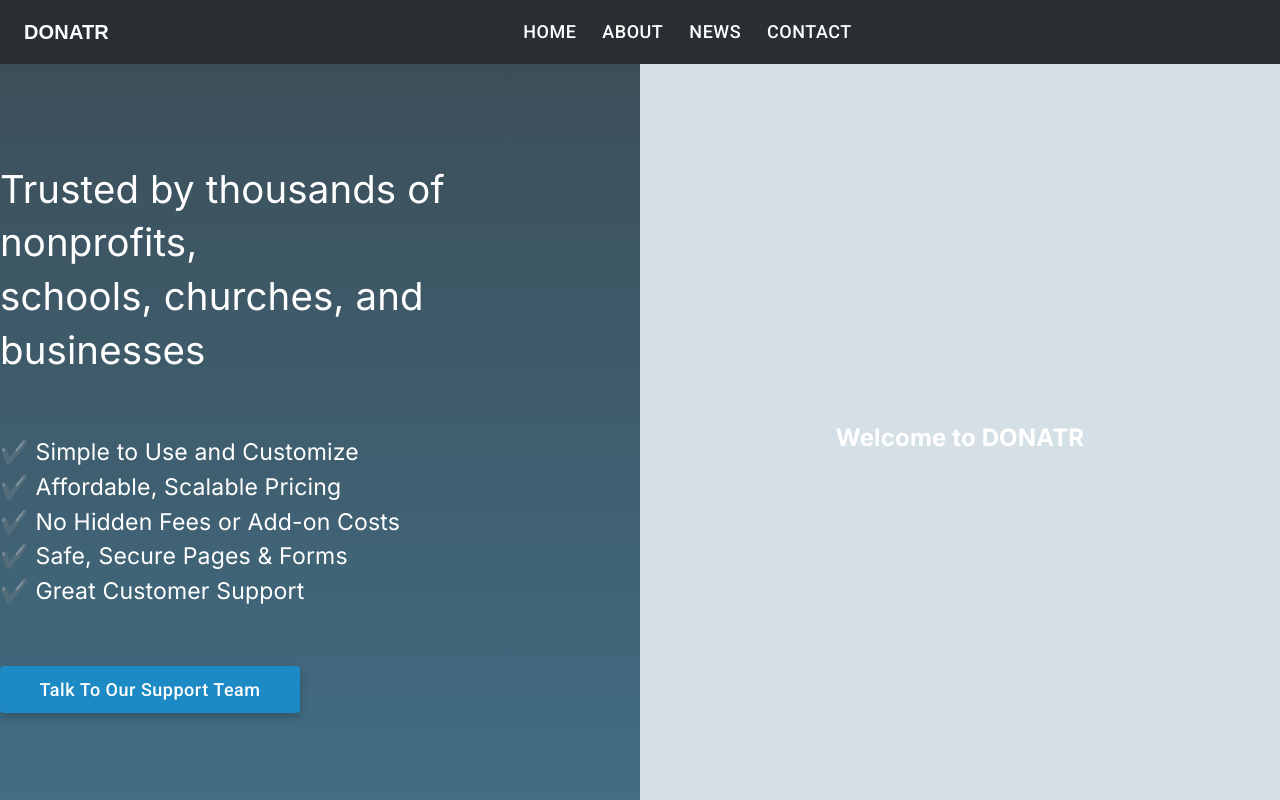
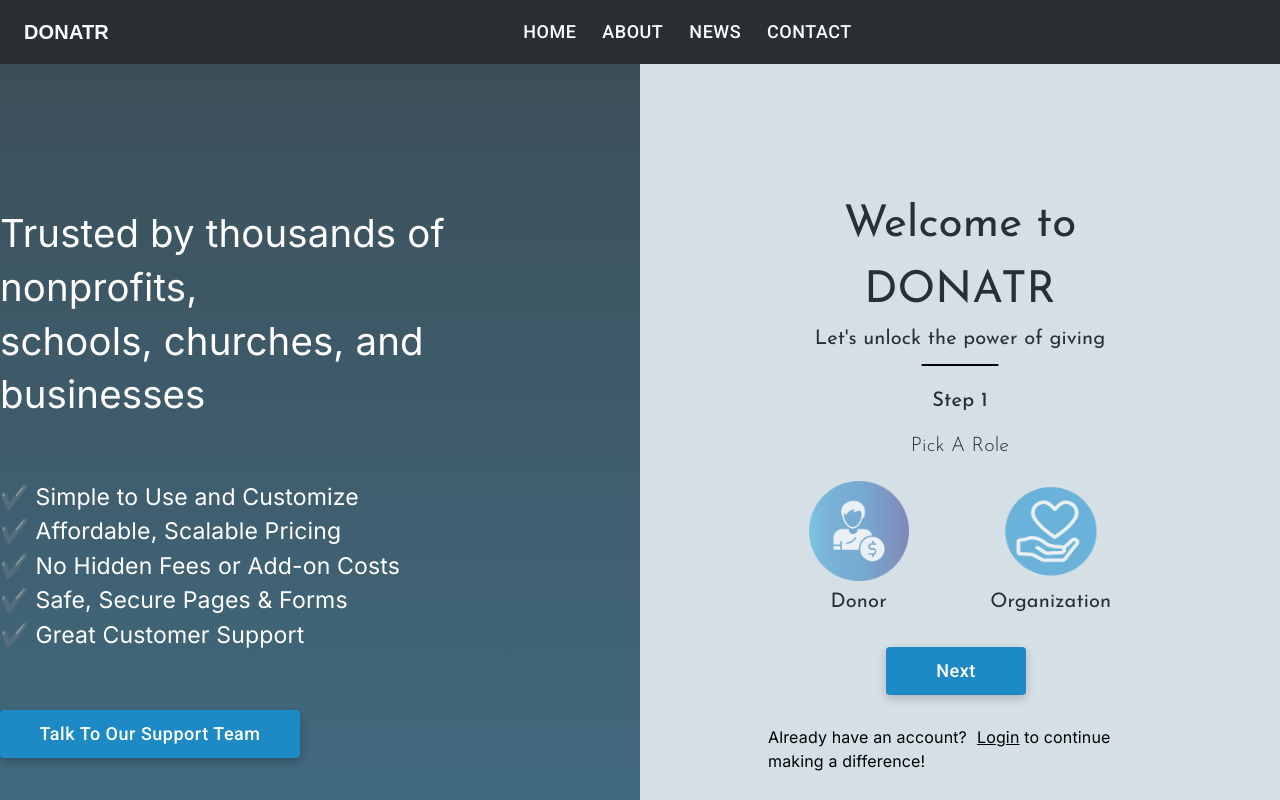
Before and after one commit to ahmedhussein107/DONATR, a React (Vite) app in the folder youth-like-fruits/: page /register in a window 1280 px wide. Shown: the top 800 px of the page. Built offline with nearby package versions, Linux system fonts and the light colour scheme.

Commit message:
add register role buttons

```diff
--- a/youth-like-fruits/src/Components/Footer/Footer.jsx
+++ b/youth-like-fruits/src/Components/Footer/Footer.jsx
@@ -2,7 +2,7 @@ import React from 'react';
 
 function Footer() {
   return (
-    <footer style={{ color: 'white', backgroundColor: '#292F33', width: '100%', height: '100px', display: 'flex', justifyContent: 'space-between', alignItems: 'center', padding: '0 20px' }}>
+    <footer style={{ color: 'white', backgroundColor: '#292F33', width: '100%', height: '70px', display: 'flex', justifyContent: 'space-between', alignItems: 'center', padding: '0 20px' }}>
     <div style={{ color: 'rgba(255, 255, 255, 0.7)' }}>
       <a href="/privacy-policy"
       style=
--- a/youth-like-fruits/src/RegisterPage/Layouts/LeftSide.jsx
+++ b/youth-like-fruits/src/RegisterPage/Layouts/LeftSide.jsx
@@ -8,7 +8,7 @@ function LeftSide() {
     justifyContent: 'center',
     alignItems: 'center',
     width: '50%',
-    minHeight: '93.5vh',
+    minHeight: '80vh',
   };
 
   const contentStyle = {
--- a/youth-like-fruits/src/RegisterPage/Layouts/RightSide.jsx
+++ b/youth-like-fruits/src/RegisterPage/Layouts/RightSide.jsx
@@ -1,18 +1,92 @@
-import React from 'react';
+import React, { useState } from 'react';
+import DonorIcon from '../.././assets/donor_icon.png';
+import OrganizationIcon from '../.././assets/organization_icon.png';
+import { Link } from 'react-router-dom';
 import MyButton from '../../Components/MyButton/MyButton';
-import { Link } from 'react-router-dom';
+
+const options = [
+  { value: 'Donor', imageUrl: DonorIcon, label: 'Donor' },
+  { value: 'Organization', imageUrl: OrganizationIcon, label: 'Organization' },
+];
 
 function RightSide() {
+  const [selectedOption, setSelectedOption] = useState('');
+
+  const handleOptionClick = (optionValue) => {
+    setSelectedOption(optionValue);
+  };
+
   return (
-    <div style={{
-      backgroundColor: '#D5E0E6',
-      display: 'flex',
-      justifyContent: 'center',
-      alignItems: 'center',
-      width: '50%',
-    }}>
-      <div style={{fontFamily: 'Josefin Sans', fontWeight: '400', color: 'black'}}>
-        <h2>Welcome to <b>DONATR</b></h2>
+    <div
+      style={{
+        backgroundColor: '#D5E0E6',
+        display: 'flex',
+        flexDirection: 'column',
+        justifyContent: 'center',
+        alignItems: 'center',
+        width: '50%',
+        padding: '10%',
+      }}
+    >
+      <h2
+        style={{
+          fontSize: '44px',
+          fontFamily: 'Josefin Sans',
+          fontWeight: '400',
+          color: '#292F33',
+          textAlign: 'center',
+        }}
+      >
+        Welcome to <b style={{
+          fontSize: '44px',
+          fontFamily: 'Josefin Sans',
+          fontWeight: '400',
+          color: '#292F33',
+          textAlign: 'center',
+        }}>DONATR</b>
+      </h2>
+      <p style={{ fontSize: '20px', fontFamily: 'Josefin Sans', fontWeight: '400', color: '#292F33' , marginBottom: '10px'}}>
+        Let's unlock the power of giving
+      </p>
+      <svg width="100%" height="2">
+        <line x1="40%" y1="1" x2="60%" y2="1" stroke="#000" strokeWidth="2" />
+      </svg>
+
+      <div style={{ marginTop: '20px', marginBottom: '30px', display: 'flex', flexDirection: 'column', justifyContent: 'space-around', width: '100%', textAlign:'center'}}>
+        <p style={{fontSize: '20px', fontFamily: 'Josefin Sans', fontWeight: '500',color: '#292F33', marginBottom: '15px'}}>Step 1</p>
+        <p style={{fontSize: '20px', fontFamily: 'Josefin Sans', fontWeight: '300',color: '#292F33'}}>Pick A Role</p>
+        <div style={{ marginTop: '20px', marginBottom: '30px', display: 'flex', justifyContent: 'space-around', width: '100%' }}>
+          {options.map((option) => (
+            <div key={option.value} style={{ textAlign: 'center', cursor: 'pointer' }} onClick={() => handleOptionClick(option.value)}>
+              <img
+                src={option.imageUrl}
+                alt={option.label}
+                style={{ width: '100px', height: '100px', opacity: selectedOption === option.value ? 1 : 0.5 }}
+              />
+              <p style={{fontSize: '20px', fontFamily: 'Josefin Sans', fontWeight: '400', color: '#292F33' }}>{option.label}</p>
+            </div>
+          ))}
+        </div>
+        <MyButton
+          label= 'Next'
+          directory= '/register'
+          normalColor = '#1D8AC5'
+          hoverColor = '#155E85'
+        />
+      </div>
+      <div style={{
+            position: 'relative',
+            width: '100%',
+            display: 'flex',
+            justifyContent: 'center',
+            alignItems: 'center',
+            backgroundColor: '#D5E0E6',
+        }}
+      >
+        <span style={{ color: 'black' }}>Already have an account?
+        <Link to="/login" style={{ textDecoration: 'underline', marginLeft: '10px', color: 'black' }}>
+          Login</Link>   to continue making a difference!
+         </span>
       </div>
     </div>
   );
```
